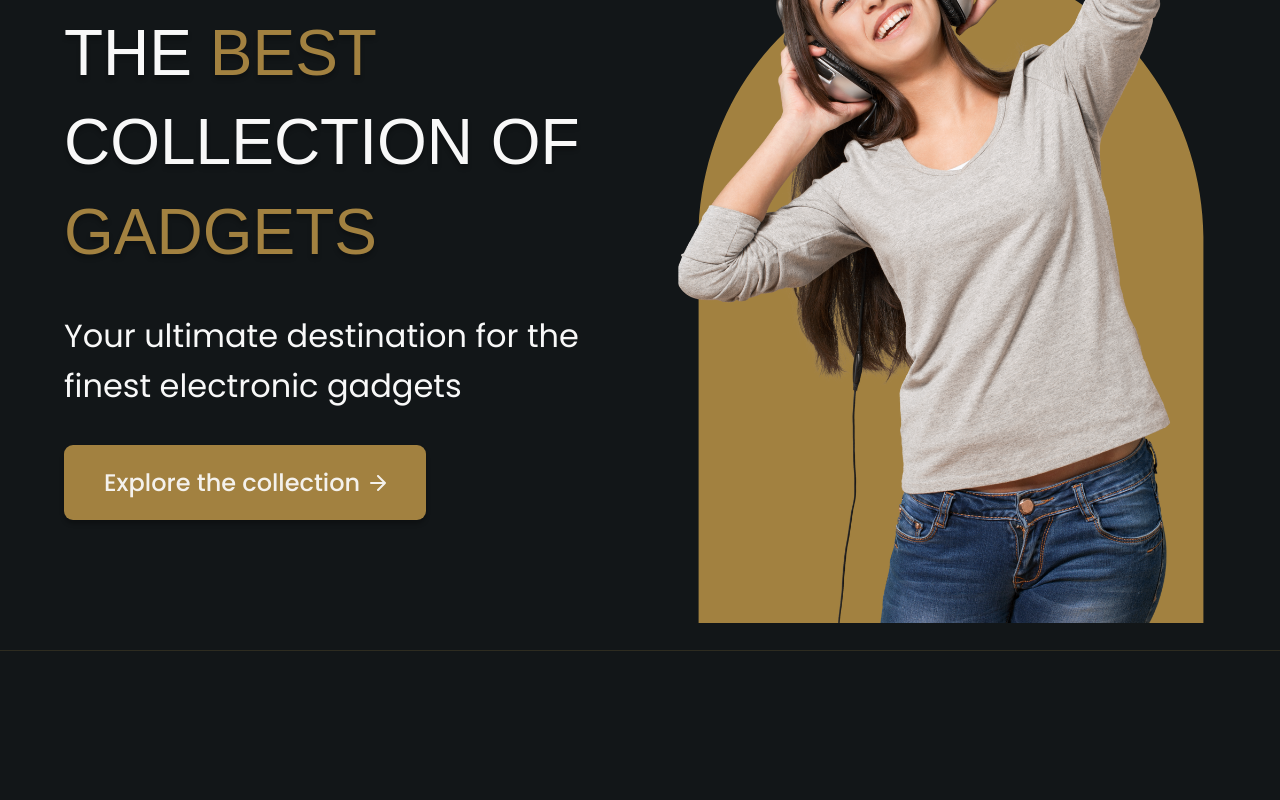
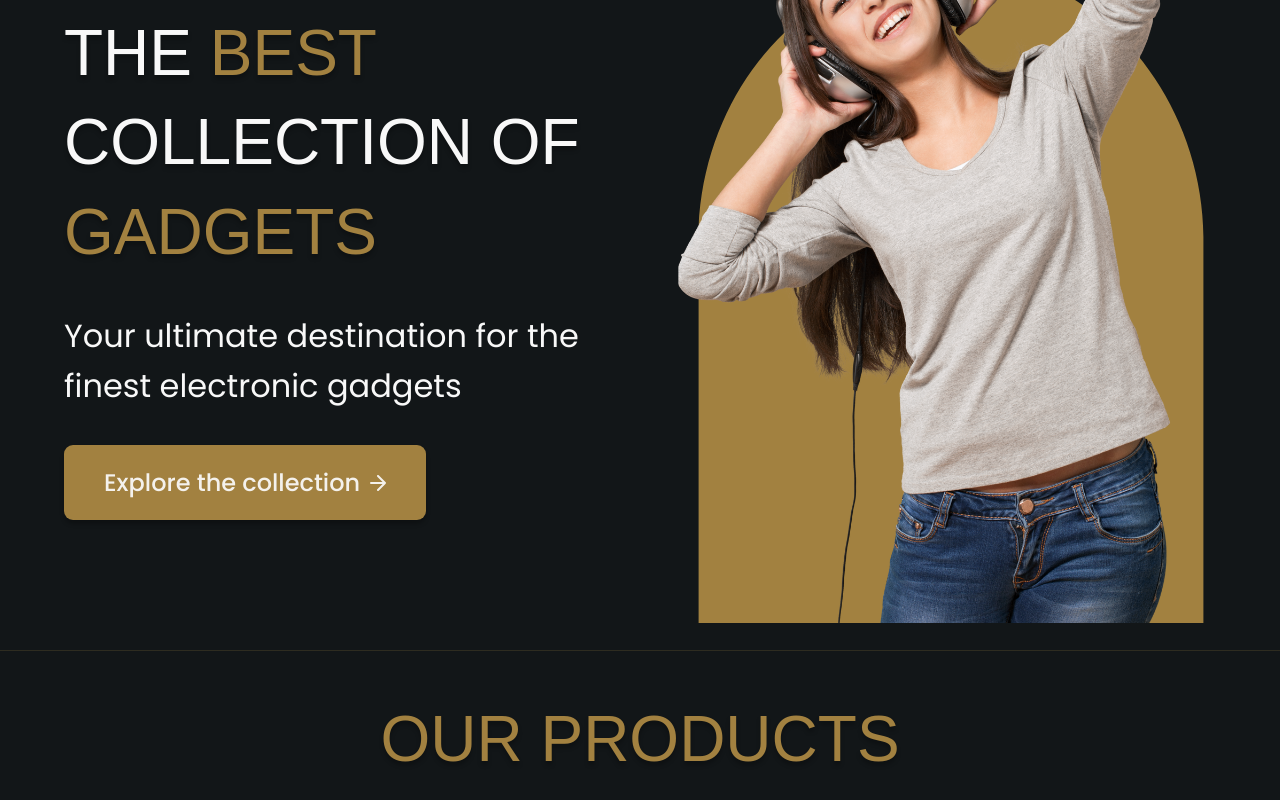
Before and after one commit to SasnarineDeodat/eline_kart, a React (Create React App) app: page / in a window 1280 px wide. Shown: the part 290-1090 px from the top of the page. Before the commit the page ends 941 px from the top, so only its background shows below. Built offline with nearby package versions, Linux system fonts and the light colour scheme; a web font is replaced by a local one.

Commit message:
created the heading for the products section

```diff
--- a/src/components/Products.css
+++ b/src/components/Products.css
@@ -0,0 +1,10 @@
+.products_heading {
+    color: #A28140;
+    text-align: center;
+    text-shadow: 0px 4px 4px rgba(0, 0, 0, 0.25);
+    font-family: var(--second-family);
+    font-size: 64px;
+    font-weight: 400;
+    line-height: 139.897%;
+    margin: 44px 0px;
+}
--- a/src/components/Products.jsx
+++ b/src/components/Products.jsx
@@ -1,8 +1,10 @@
+import './Products.css';
+
 const Products = () => {
   return (
-    <div>
-
-    </div>
+    <section>
+        <h1 className="products_heading">OUR PRODUCTS</h1>
+    </section>
   )
 }
 export default Products
```
